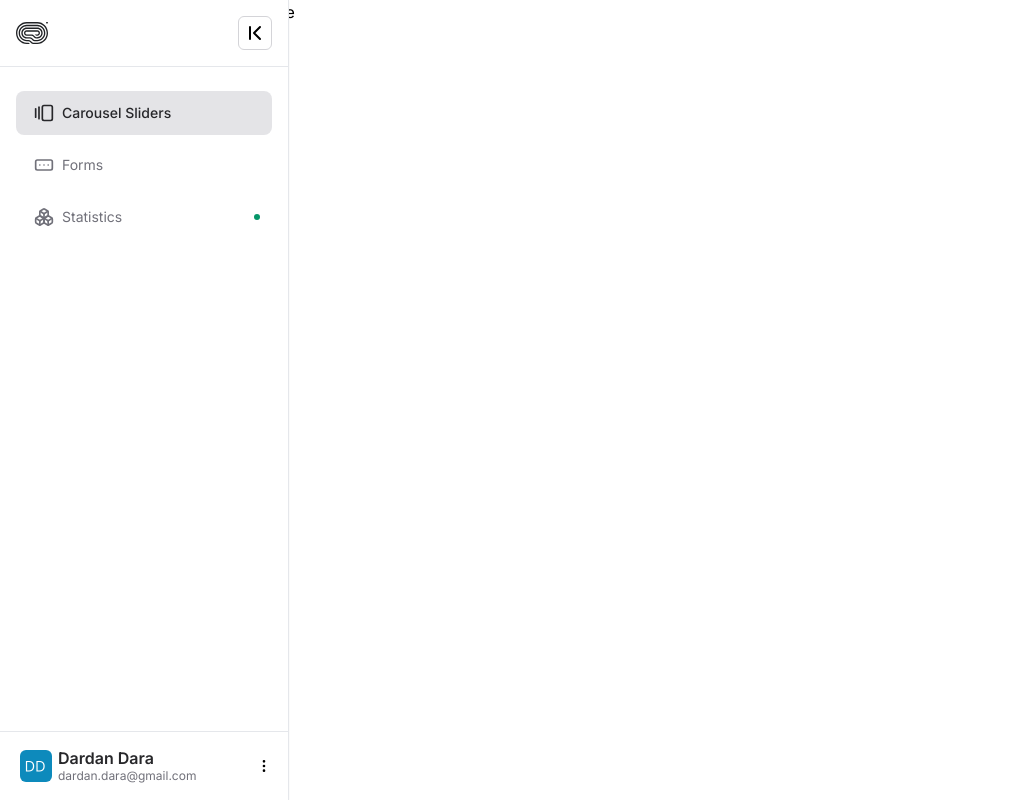
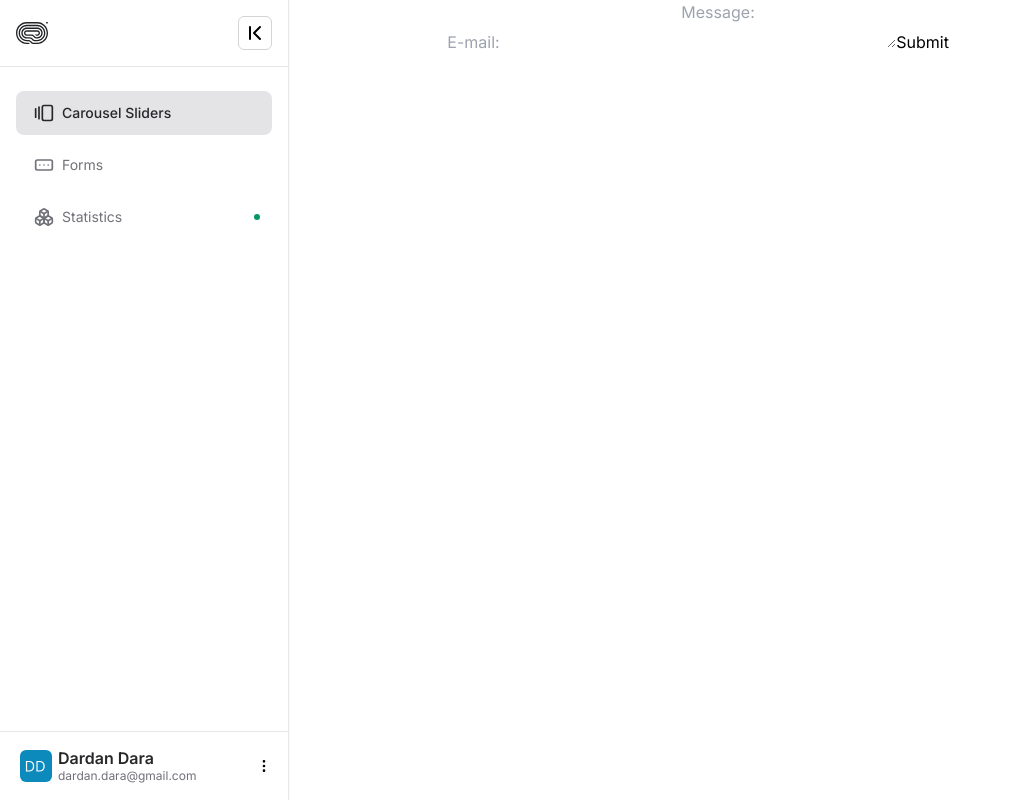
Before and after one commit to dardan8/tailwind-components, a Next.js app: page /forms in a window 1280 px wide. Shown: the whole page, without its empty margins (0-1012 px from the left). Built offline with nearby package versions, Linux system fonts and the light colour scheme.

Commit message:
Add contact form element

```diff
--- /dev/null
+++ b/app/components/ContactForm.tsx
@@ -0,0 +1,38 @@
+"use client";
+import { FormEvent, useState } from "react";
+
+const ContactForm = () => {
+  const [name, setName] = useState("");
+  const [email, setEmail] = useState("");
+  const [message, setMessage] = useState("");
+
+  const onSubmit = (e: FormEvent) => {
+    e.preventDefault();
+    console.log("Data:" + name, email, message);
+  };
+
+  return (
+    <form onSubmit={onSubmit}>
+      <input
+        type='text'
+        placeholder='Name:'
+        value={name}
+        onChange={(e) => setName(e.target.value)}
+      />
+      <input
+        type='email'
+        placeholder='E-mail:'
+        value={email}
+        onChange={(e) => setEmail(e.target.value)}
+      />
+      <textarea
+        placeholder='Message:'
+        value={message}
+        onChange={(e) => setMessage(e.target.value)}
+      />
+      <button type='submit'>Submit</button>
+    </form>
+  );
+};
+
+export default ContactForm;
--- a/app/forms/page.tsx
+++ b/app/forms/page.tsx
@@ -1,7 +1,12 @@
 import React from "react";
+import ContactForm from "../components/ContactForm";
 
 const page = () => {
-  return <div>Form Page</div>;
+  return (
+    <div>
+      <ContactForm />
+    </div>
+  );
 };
 
 export default page;
```
